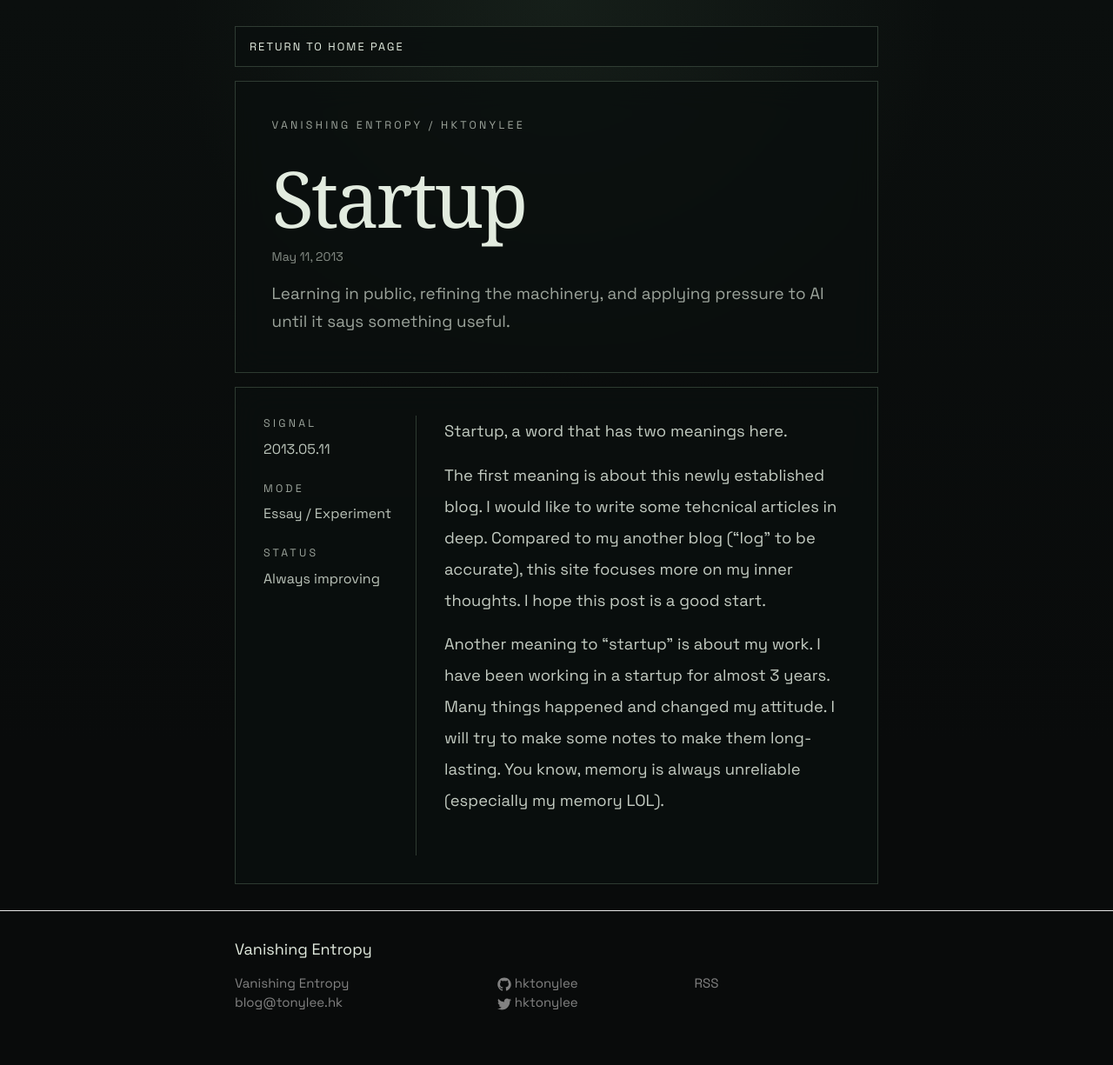
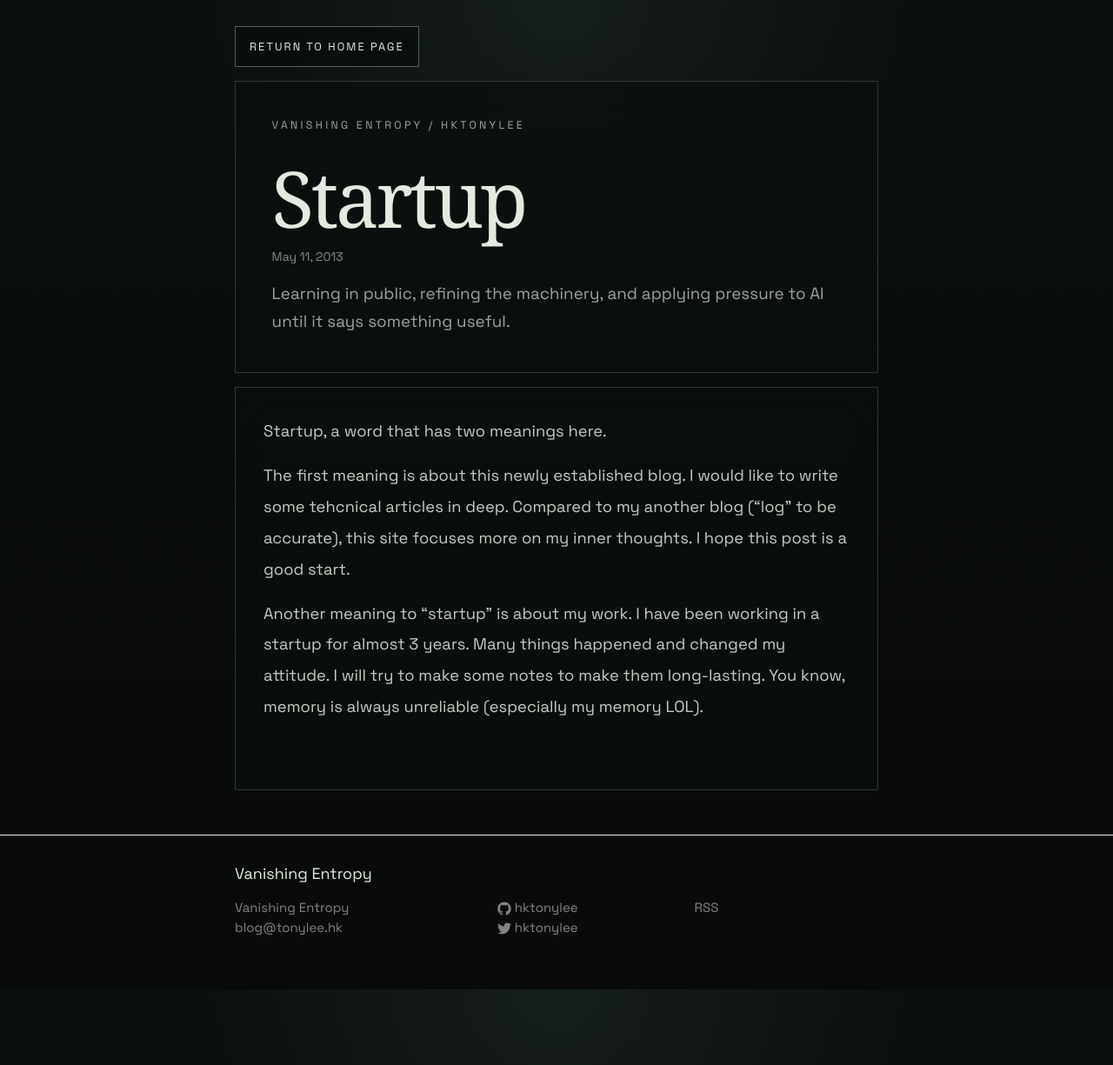
Before and after one commit to hktonylee/hktonylee.github.io, a Jekyll site: the page built from _posts/2013-05-11-startup.md, in a window 1280 px wide. Shown: the whole page at 87% size. Built offline with Jekyll 4.4.1, drawn with Linux system fonts in a browser that asks for light colours; some web fonts are replaced.

Commit message:
Remove post rail and update immersive layout styles
- Delete draft posts for custom typing and Guice testing
- Remove aside rail from post layout
- Update navigation styling to flex‑start, transparent background, hover effects
- Switch to single‑column grid and increase max‑width
- Update tests to assert new CSS and layout changes

```diff
--- a/_layouts/post.html
+++ b/_layouts/post.html
@@ -20,15 +20,6 @@ hide_site_chrome: true
   </header>
 
   <div class="signal-post-frame">
-    <aside class="signal-post-rail" aria-label="Post markers">
-      <span class="signal-post-rail__label">Signal</span>
-      <span class="signal-post-rail__value">{{ page.date | date: "%Y.%m.%d" }}</span>
-      <span class="signal-post-rail__label">Mode</span>
-      <span class="signal-post-rail__value">Essay / Experiment</span>
-      <span class="signal-post-rail__label">Status</span>
-      <span class="signal-post-rail__value">Always improving</span>
-    </aside>
-
     <div class="signal-post-content post-content" itemprop="articleBody">
       {{ content }}
     </div>
--- a/_sass/_immersive.scss
+++ b/_sass/_immersive.scss
@@ -351,17 +351,36 @@ body.signal-post {
 
 .signal-post-nav {
   display: flex;
-  justify-content: space-between;
+  justify-content: flex-start;
   gap: 1rem;
-  padding: 0.8rem 1rem;
+  padding: 0;
+  border: 0;
+  background: transparent;
+  backdrop-filter: none;
 }
 
 .signal-post-nav__link {
+  display: inline-flex;
+  width: fit-content;
+  padding: 0.8rem 1rem;
+  border: 1px solid $signal-line-strong;
+  background: rgba(8, 13, 11, 0.72);
   font-size: 0.8rem;
   letter-spacing: 0.16em;
   text-decoration: none;
   text-transform: uppercase;
   color: $signal-muted;
+  transition:
+    border-color 180ms ease,
+    background-color 180ms ease,
+    color 180ms ease;
+}
+
+.signal-post-nav__link:hover,
+.signal-post-nav__link:focus {
+  border-color: rgba(216, 255, 122, 0.7);
+  background: rgba(24, 32, 28, 0.92);
+  color: $signal-copy;
 }
 
 .signal-post-header {
@@ -387,23 +406,10 @@ body.signal-post {
 
 .signal-post-frame {
   display: grid;
-  grid-template-columns: minmax(10rem, 13rem) minmax(0, 1fr);
+  grid-template-columns: minmax(0, 1fr);
   gap: clamp(1rem, 3vw, 2rem);
   margin-top: 1rem;
   padding: clamp(1rem, 3vw, 2rem);
-}
-
-.signal-post-rail {
-  display: grid;
-  align-content: start;
-  gap: 0.5rem;
-  padding-right: 1rem;
-  border-right: 1px solid $signal-line;
-}
-
-.signal-post-rail__value {
-  margin-bottom: 1rem;
-  color: rgba(226, 235, 223, 0.82);
 }
 
 .signal-post-content {
@@ -445,11 +451,7 @@ body.signal-post {
   .signal-post-nav,
   .signal-post-header,
   .signal-post-frame {
-    max-width: 132rem;
-  }
-
-  .signal-post-frame {
-    grid-template-columns: minmax(8rem, 11rem) minmax(0, 1fr);
+    max-width: 148rem;
   }
 }
 
@@ -489,7 +491,7 @@ body.signal-post {
   }
 
   .signal-post-nav {
-    flex-direction: column;
+    gap: 0.75rem;
   }
 }
 
```
Also changed, not shown: _drafts/how-to-add-custom-typing-definition-in-typescript.md (deleted, +0 -4 lines), _drafts/unit-testing-with-guice.md (deleted, +0 -4 lines), 1 other file.
